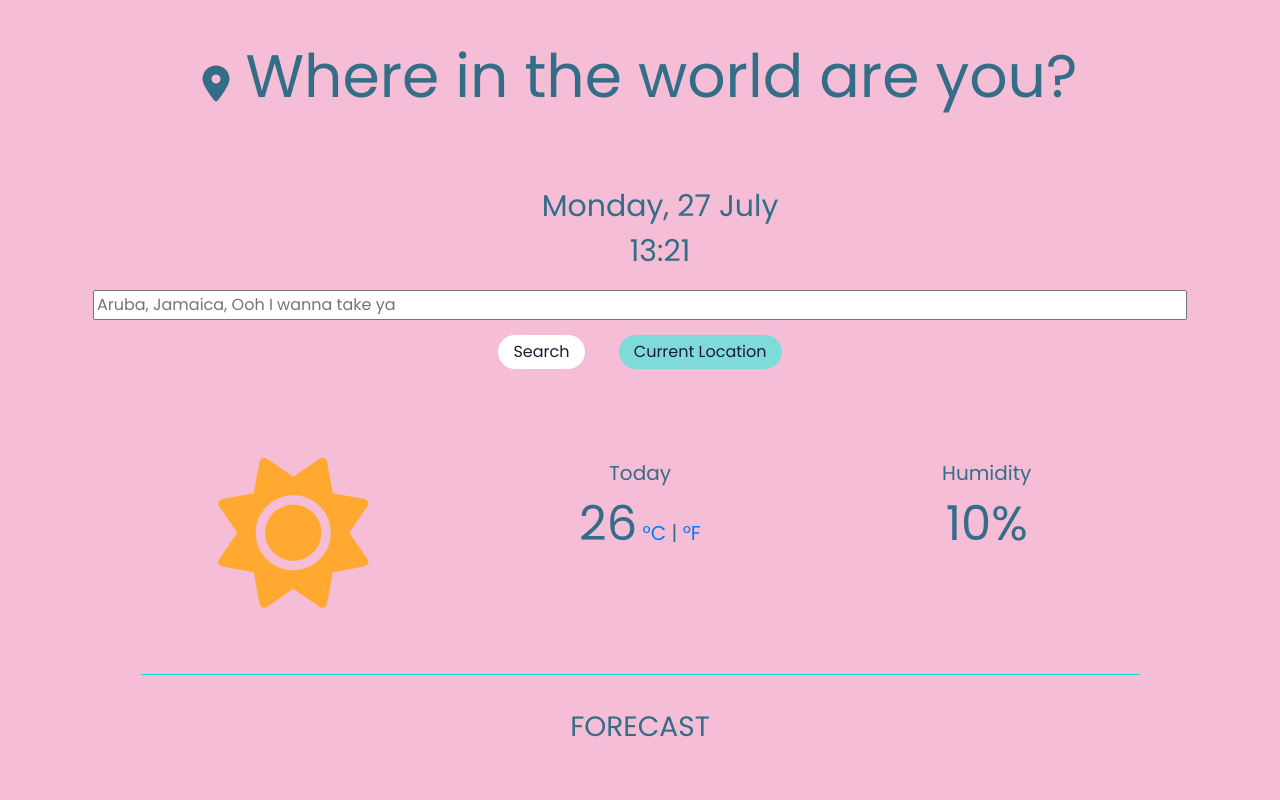
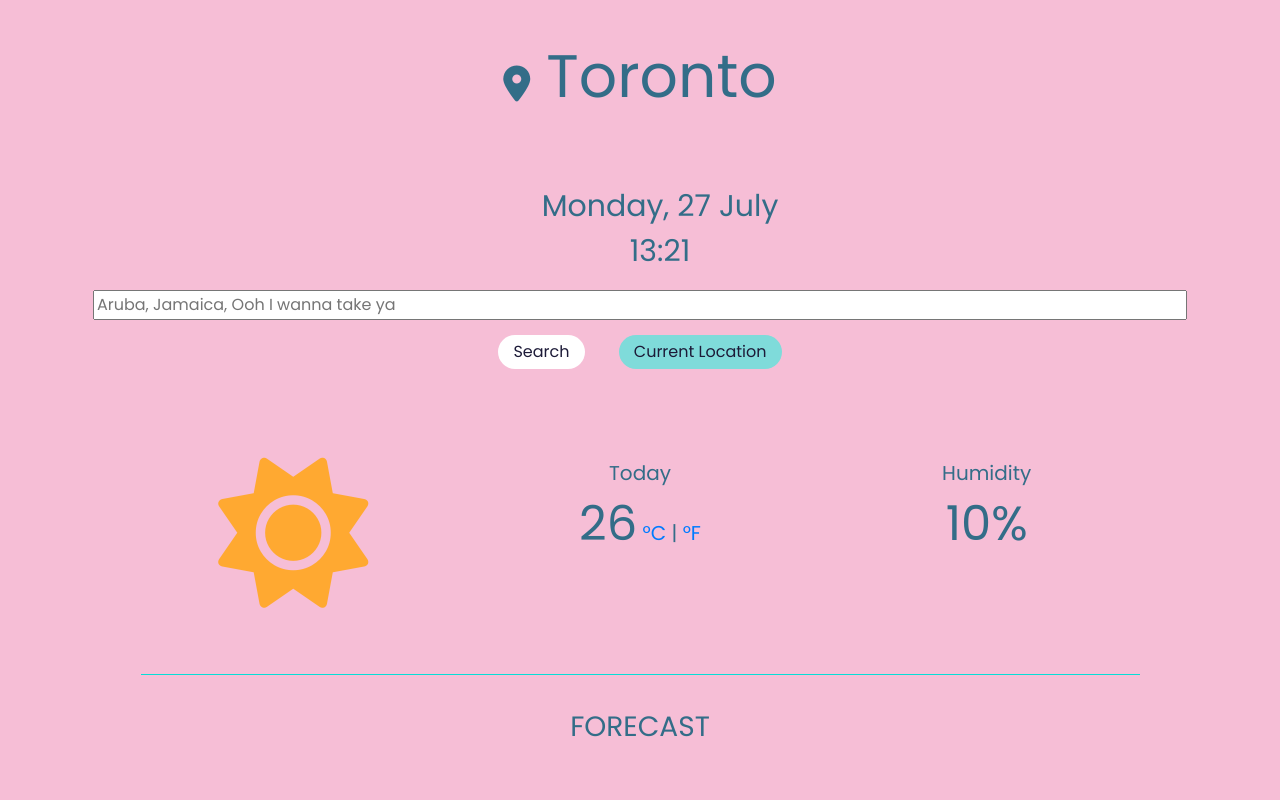
Before and after one commit to forthekellofit/WeatherAppWeek6Challenge, a plain HTML site: page index.html in a window 1280 px wide. Shown: the top 800 px of the page. Drawn offline with nearby package versions, Linux system fonts and the light colour scheme.

Commit message:
Reverted to original h1 copy

```diff
--- a/index.html
+++ b/index.html
@@ -23,7 +23,7 @@
   </head>
   <body>
     <div class="container">
-      <h1><i class="fas fa-map-marker-alt"></i> Where in the world are you?</h1>
+      <h1><i class="fas fa-map-marker-alt"></i> Toronto</h1>
 
       <br />
 
```
